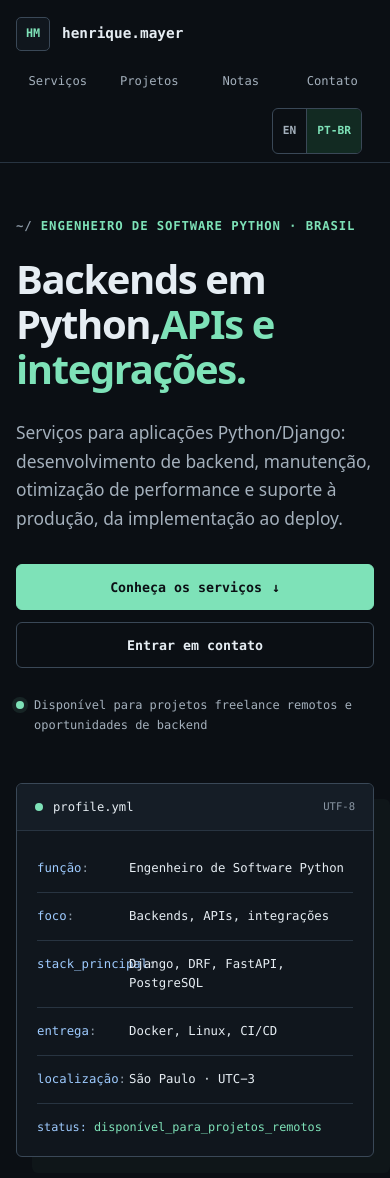
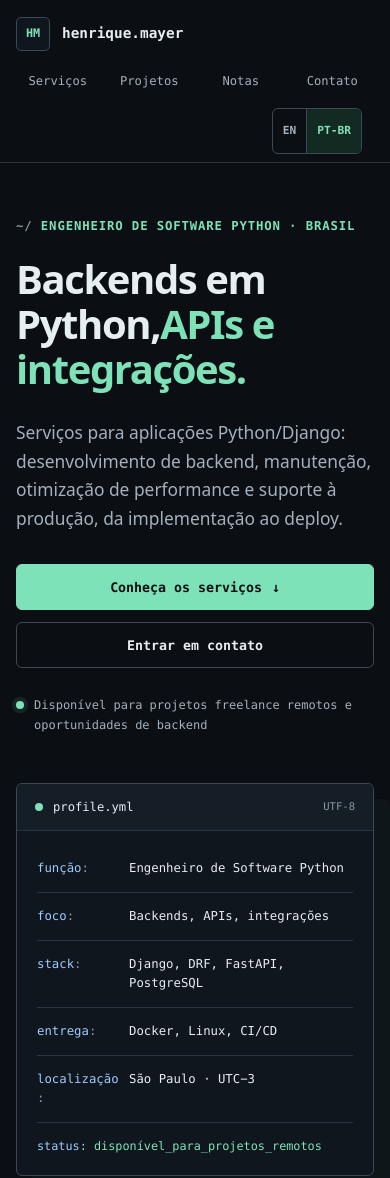
Before and after one commit to henriqmayer/henriqmayer.github.io, a plain HTML site: page pt-br/index.html in a window 390 px wide. Shown: the top 1178 px of the page. Drawn offline with Linux system fonts and the light colour scheme.

Commit message:
Fix profile label overflow on mobile

```diff
--- a/pt-br/index.html
+++ b/pt-br/index.html
@@ -62,7 +62,7 @@
             <dd>Backends, APIs, integrações</dd>
           </div>
           <div>
-            <dt>stack_principal</dt>
+            <dt>stack</dt>
             <dd>Django, DRF, FastAPI, PostgreSQL</dd>
           </div>
           <div>
--- a/styles.css
+++ b/styles.css
@@ -400,7 +400,9 @@
   }
 
   .profile-list dt {
+    min-width: 0;
     color: var(--code);
+    overflow-wrap: anywhere;
   }
 
   .profile-list dt::after {
@@ -409,7 +411,9 @@
   }
 
   .profile-list dd {
+    min-width: 0;
     color: var(--text);
+    overflow-wrap: anywhere;
   }
 
   .profile-status {
```
